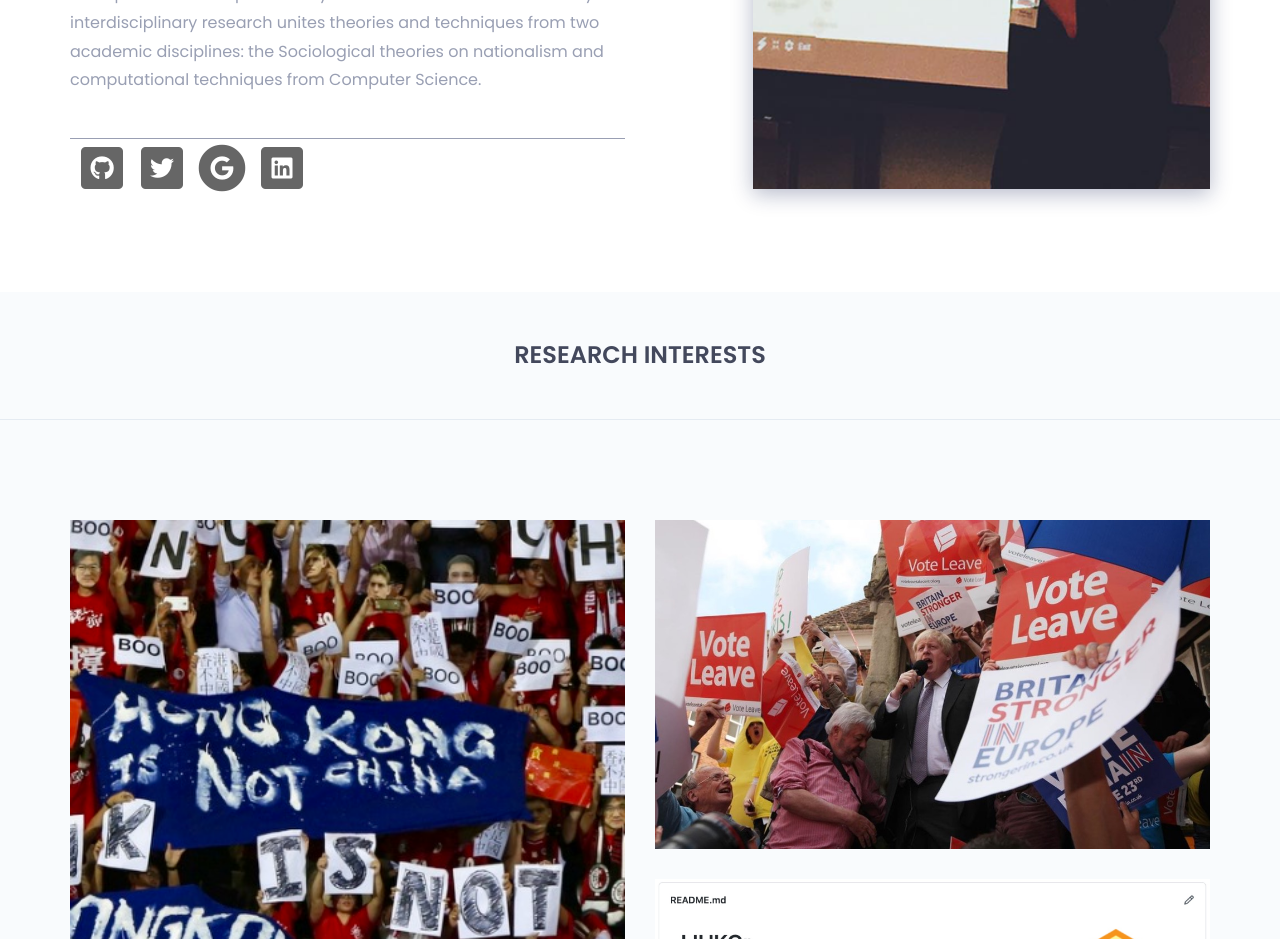
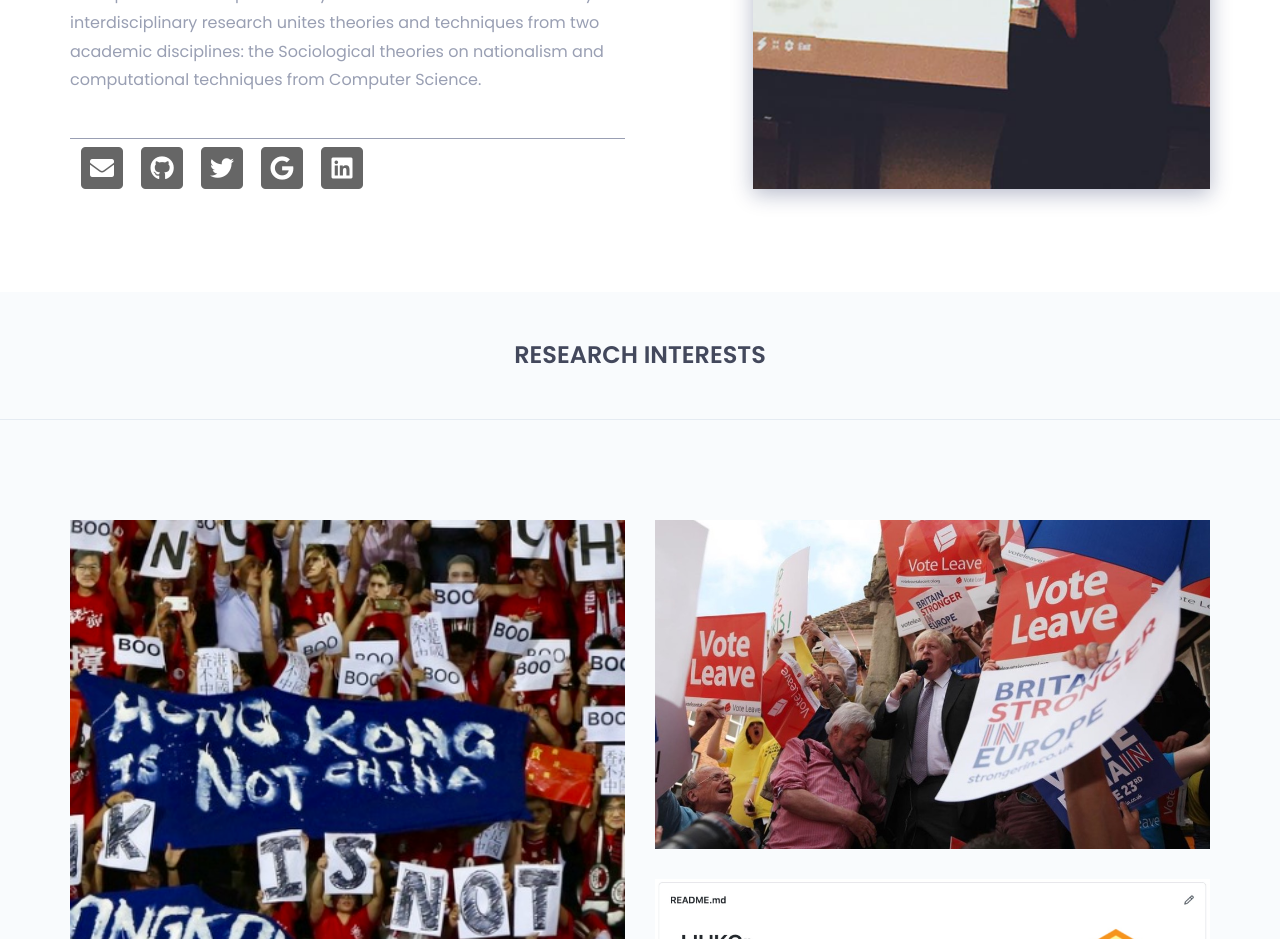
Before and after one commit to justinchuntingho/justinchuntingho.github.io, a plain HTML site: page index.html in a window 1280 px wide. Shown: the part 1500-2439 px from the top of the page. Drawn offline with nearby package versions, Linux system fonts and the light colour scheme.

Commit message:
Update index.html

```diff
--- a/index.html
+++ b/index.html
@@ -136,6 +136,14 @@
                                 <div class="about-list-icon">
                                     <ul>
                                         <li>
+                                            <a href="mailto:justin.chunting.ho@sciencespo.fr">
+                                                <span class="fa-stack fa-2x" style="color:#666666">
+                                                      <i class="fas fa-square fa-stack-2x"></i>
+                                                      <i class="fas fa-envelope fa-stack-1x fa-inverse"></i>
+                                                </span>
+                                            </a>
+                                        </li>
+                                        <li>
                                             <a href="https://github.com/justinchuntingho">
                                                 <span class="fa-stack fa-2x" style="color:#666666">
                                                       <i class="fas fa-square fa-stack-2x"></i>
@@ -154,7 +162,7 @@
                                         <li>
                                             <a href="https://scholar.google.co.uk/citations?user=EukNVL0AAAAJ">
                                                 <span class="fa-stack fa-2x" style="color:#666666">
-                                                      <i class="fas fa-circle fa-stack-2x"></i>
+                                                      <i class="fas fa-square fa-stack-2x"></i>
                                                       <i class="fab fa-google fa-stack-1x fa-inverse"></i>
                                                 </span>
                                             </a>
```
